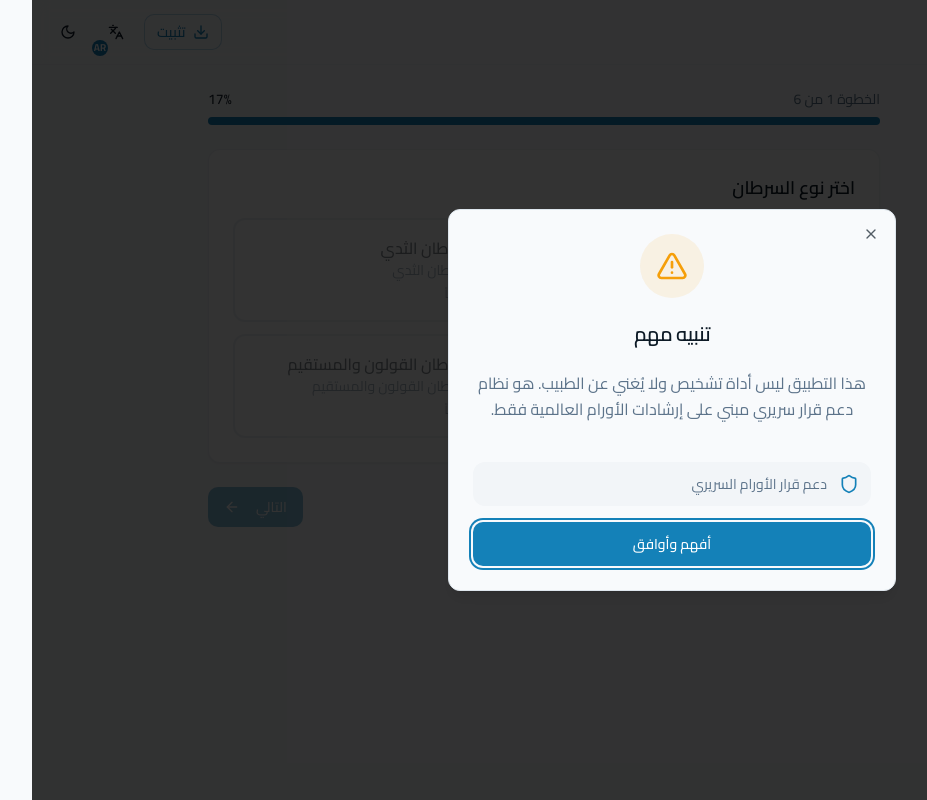
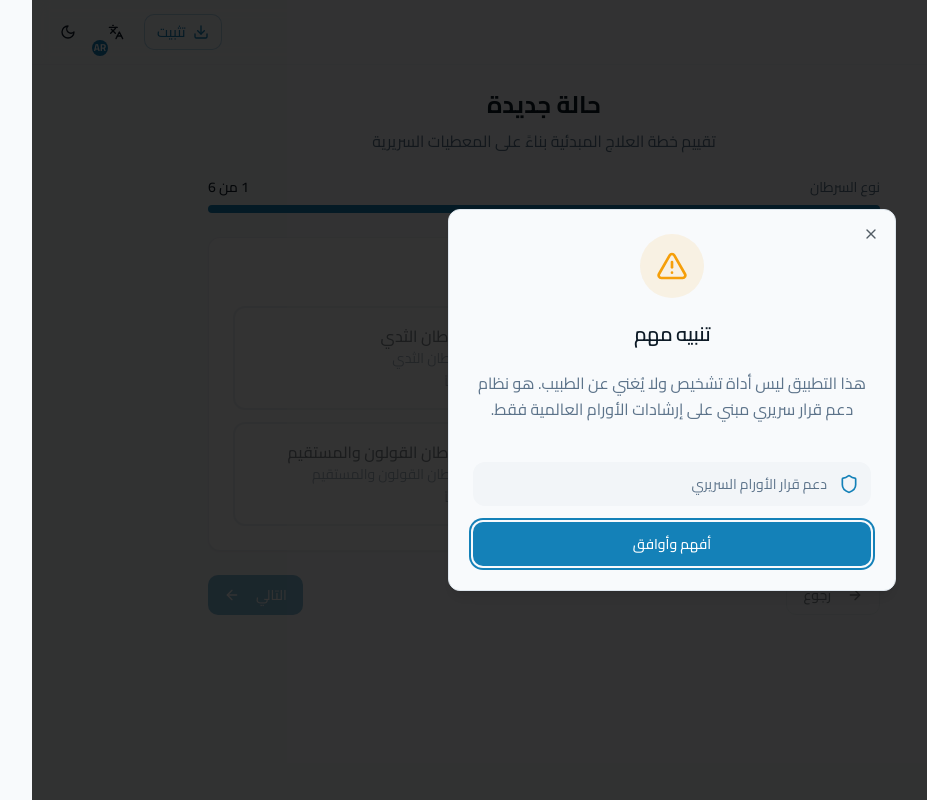
Before and after one commit to etqangroup2019/cancer, a React (Vite) app: page /new-case in a window 1280 px wide. Shown: the whole page, without its empty margins (209-1136 px from the left). Built offline with nearby package versions, Linux system fonts and the light colour scheme.

Commit message:
Add title and subtitle to New Case page for consistency

```diff
--- a/src/contexts/LanguageContext.tsx
+++ b/src/contexts/LanguageContext.tsx
@@ -21,6 +21,8 @@ const translations: Record<Language, Record<string, string>> = {
 
     // Navigation
     'nav.newCase': 'حالة جديدة',
+    'newCase.title': 'حالة جديدة',
+    'newCase.subtitle': 'تقييم خطة العلاج المبدئية بناءً على المعطيات السريرية',
     'nav.postOpCase': 'ما بعد العملية',
     'nav.references': 'المراجع',
     'nav.settings': 'الإعدادات',
@@ -203,6 +205,8 @@ const translations: Record<Language, Record<string, string>> = {
 
     // Navigation
     'nav.newCase': 'New Case',
+    'newCase.title': 'New Case',
+    'newCase.subtitle': 'Initial treatment plan assessment based on clinical data',
     'nav.postOpCase': 'Post-Op Case',
     'nav.references': 'References',
     'nav.settings': 'Settings',
--- a/src/pages/NewCase.tsx
+++ b/src/pages/NewCase.tsx
@@ -95,15 +95,39 @@ export default function NewCase() {
   const NextIcon = direction === 'rtl' ? ArrowLeft : ArrowRight;
   const BackIcon = direction === 'rtl' ? ArrowRight : ArrowLeft;
 
+  const getStepTitle = () => {
+    switch (step) {
+      case 0: return language === 'ar' ? 'نوع السرطان' : 'Cancer Type';
+      case 1: return language === 'ar' ? 'بيانات المريض' : 'Patient Data';
+      case 2: return language === 'ar' ? 'بيانات الورم' : 'Tumor Data';
+      case 3: return language === 'ar' ? 'تصنيف TNM' : 'TNM Classification';
+      case 4: return language === 'ar' ? 'مرحلة الورم' : 'Tumor Stage';
+      case 5: return language === 'ar' ? 'التوصيات العلاجية' : 'Treatment Recommendations';
+      default: return '';
+    }
+  };
+
   return (
     <div className="max-w-2xl mx-auto space-y-6 animate-fade-in">
+      {/* Header */}
+      <div className="text-center space-y-2">
+        <h1 className="text-2xl font-bold">
+          {t('newCase.title')}
+        </h1>
+        <p className="text-muted-foreground">
+          {t('newCase.subtitle')}
+        </p>
+      </div>
+
       {/* Progress */}
       <div className="space-y-2">
         <div className="flex items-center justify-between text-sm">
           <span className="text-muted-foreground">
-            {language === 'ar' ? `الخطوة ${step + 1} من ${STEPS.length}` : `Step ${step + 1} of ${STEPS.length}`}
+            {getStepTitle()}
           </span>
-          <span className="font-medium">{Math.round(progress)}%</span>
+          <span className="font-medium">
+            {language === 'ar' ? `${step + 1} من ${STEPS.length}` : `${step + 1} of ${STEPS.length}`}
+          </span>
         </div>
         <Progress value={progress} className="h-2" />
       </div>
```
